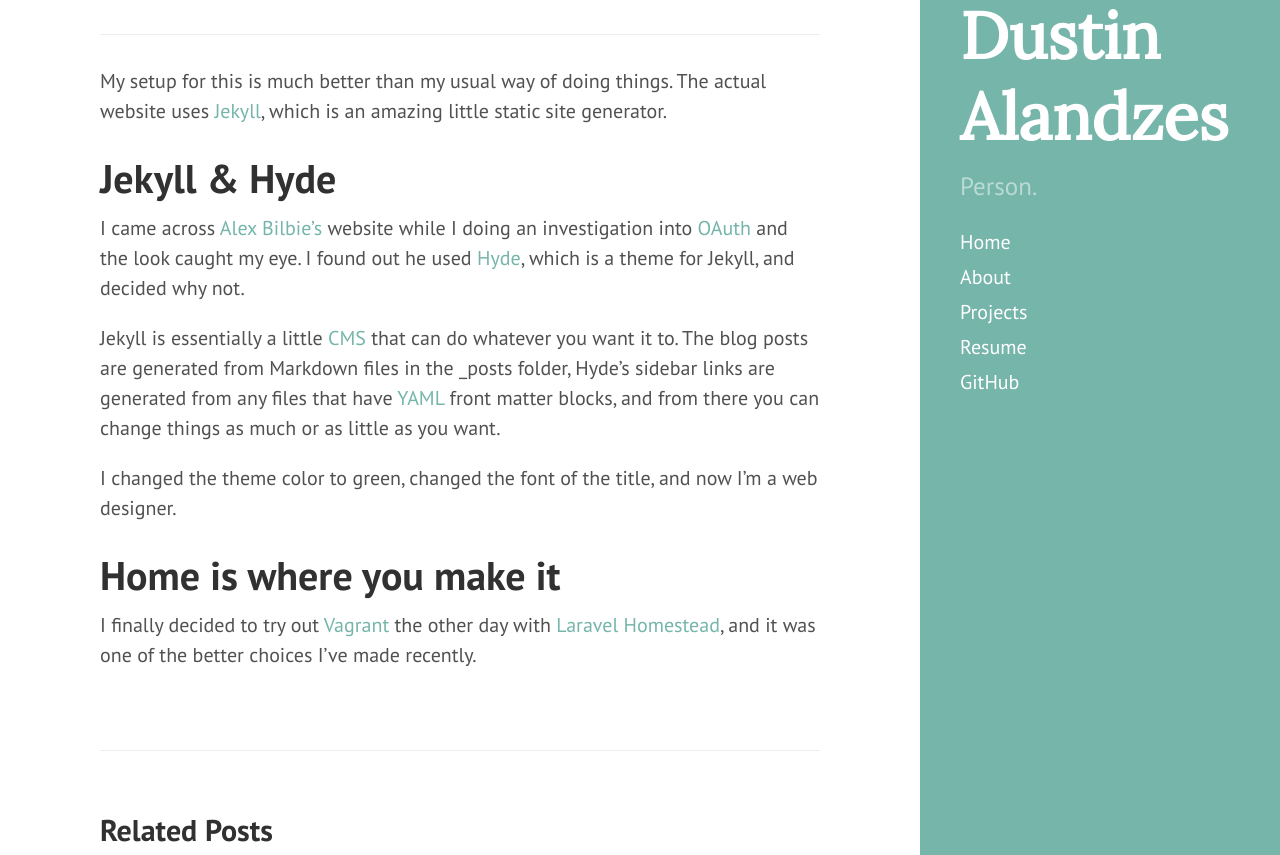
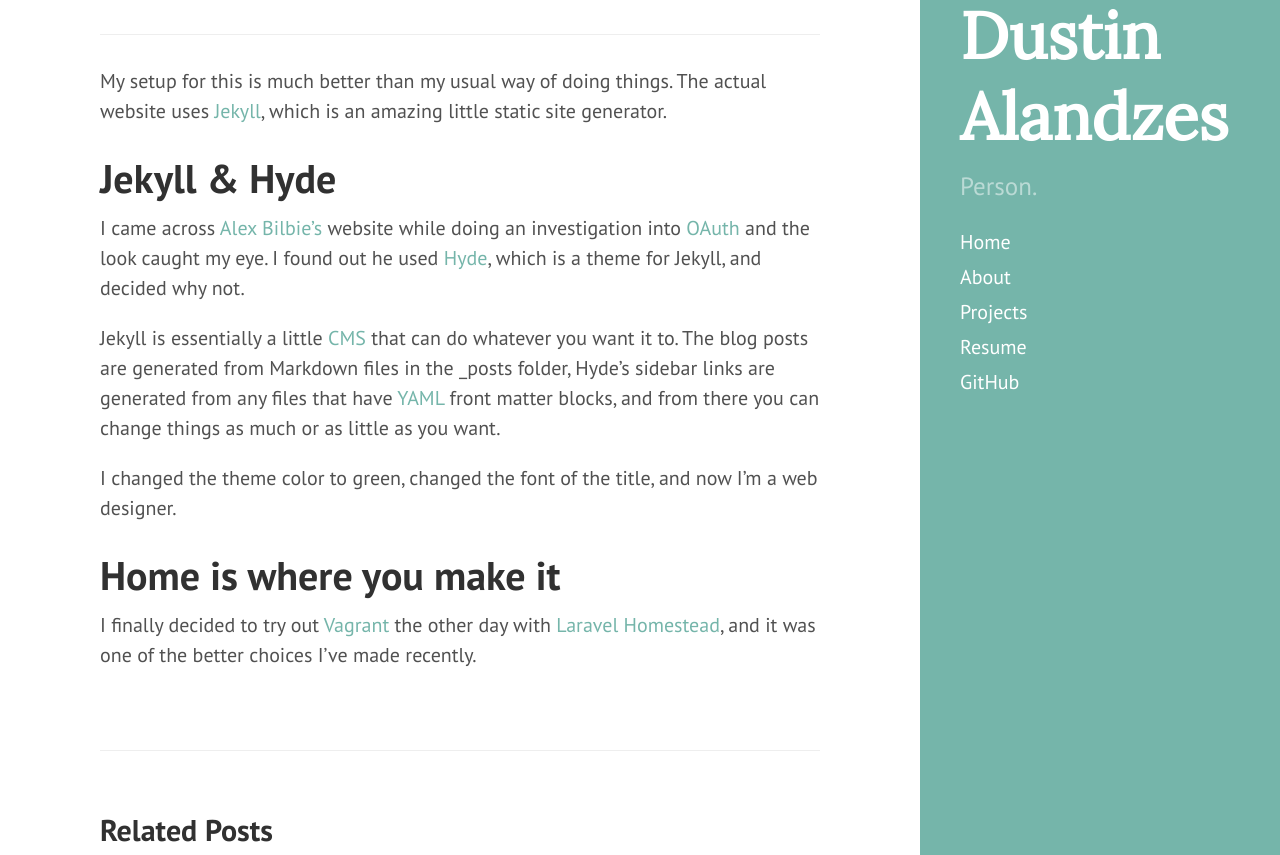
Before and after one commit to DustinAlandzes/DustinAlandzes.github.io, a Jekyll site: the page built from _posts/2015-04-23-hello-world.md, in a window 1280 px wide and 900 px high, scrolled down 504 px, cut to the strip 45-900 px from the top of the window. Built offline with Jekyll 4.4.1, drawn with Linux system fonts in a browser that asks for light colours; Markdown is read by kramdown in place of the engine named in the settings.

Commit message:
Added more to blog post

```diff
--- a/_posts/2015-04-23-hello-world.md
+++ b/_posts/2015-04-23-hello-world.md
@@ -13,7 +13,7 @@
 
 #Jekyll & Hyde
 
-I came across [Alex Bilbie's](http://alexbilbie.com/) website while I doing an investigation into [OAuth](http://alexbilbie.com/2015/04/oauth-open-redirector-attack/) and the look caught my eye. I found out he used [Hyde](http://hyde.getpoole.com/), which is a theme for Jekyll, and decided why not.
+I came across [Alex Bilbie's](http://alexbilbie.com/) website while doing an investigation into [OAuth](http://alexbilbie.com/2015/04/oauth-open-redirector-attack/) and the look caught my eye. I found out he used [Hyde](http://hyde.getpoole.com/), which is a theme for Jekyll, and decided why not.
 
 Jekyll is essentially a little [CMS](https://wordpress.org/) that can do whatever you want it to. The blog posts are generated from Markdown files in the _posts folder, Hyde's sidebar links are generated from any files that have [YAML](http://yaml.org/) front matter blocks, and from there you can change things as much or as little as you want.
 
```
